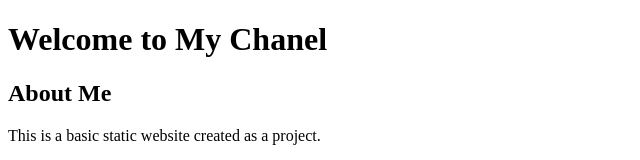
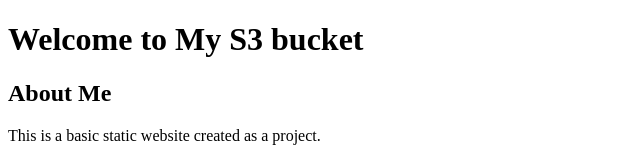
Before and after one commit to ms0695580/html_project, a plain HTML site: page index.html in a window 1280 px wide. Shown: the top 160 px of the page, without its empty margins (0-640 px from the left). Drawn offline with Linux system fonts and the light colour scheme.

Commit message:
Update index.html

```diff
--- a/index.html
+++ b/index.html
@@ -7,7 +7,7 @@
 </head>
 <body>
     <header>
-        <h1>Welcome to My Chanel</h1>
+        <h1>Welcome to My S3 bucket</h1>
     </header>
 
     <section>
```
